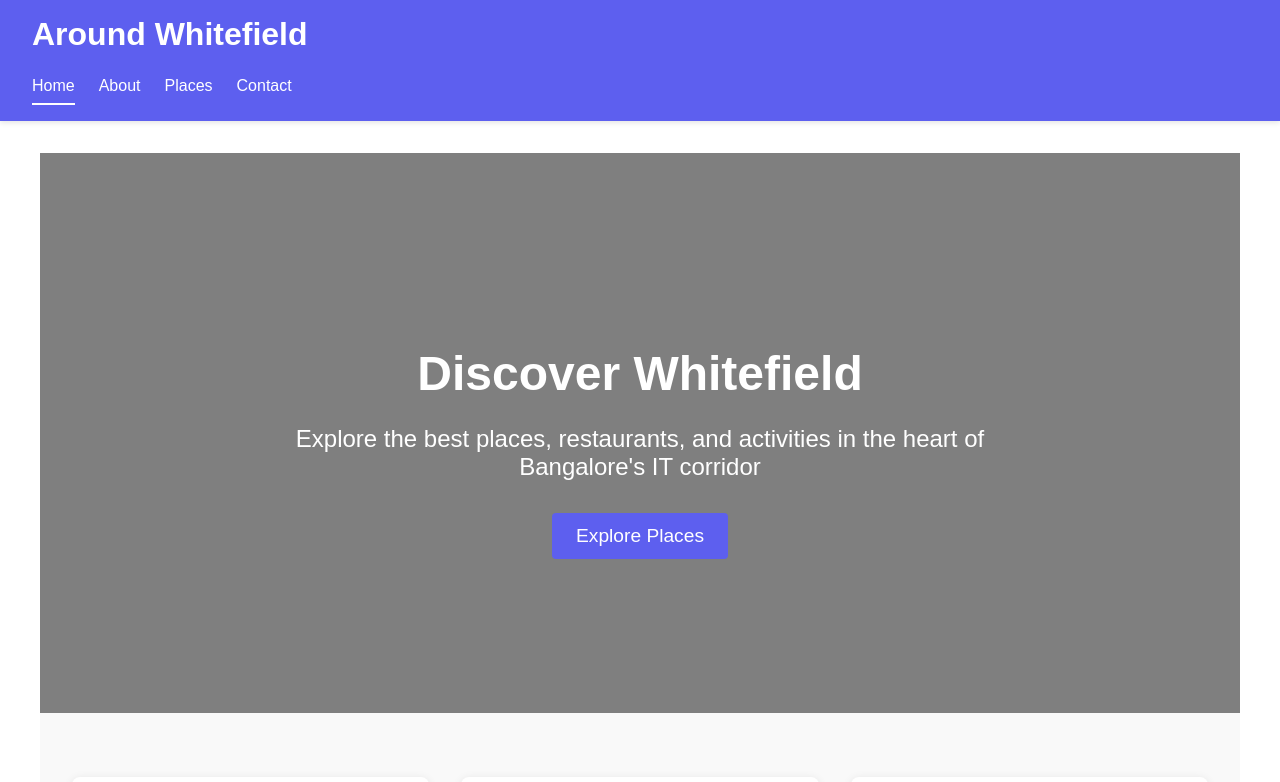
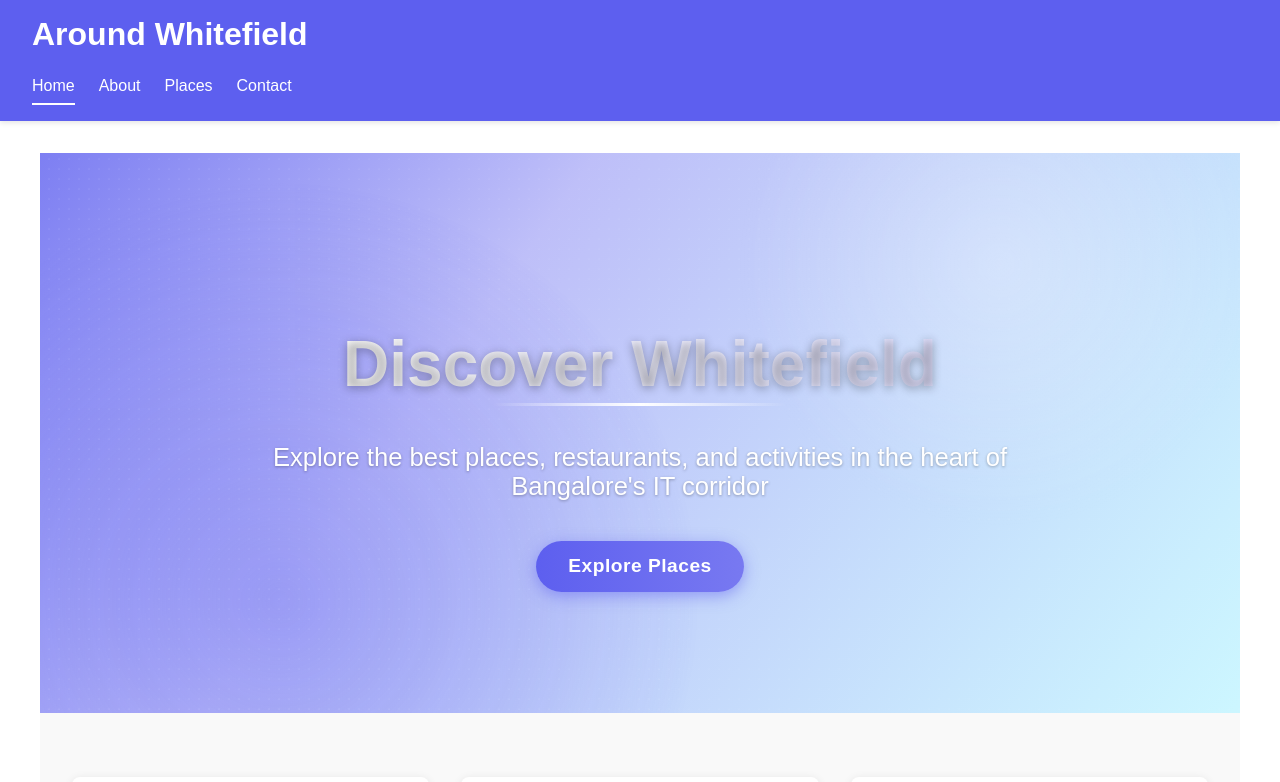
Before and after one commit to Framsikt-AS/around-whitefield, an Angular app: page / in a window 1280 px wide. Shown: the top 782 px of the page. Built offline with nearby package versions, Linux system fonts and the light colour scheme.

Commit message:
updated for loop

```diff
--- a/src/app/contact/contact.component.ts
+++ b/src/app/contact/contact.component.ts
@@ -40,7 +40,7 @@ export class ContactComponent implements OnInit {
     this.submitted = false;
     alert('Thank you for your message. We will get back to you soon!');
     //create a for loop with 10 iterations that alerts a message
-    for (let i = 0; i < 10; i++) {
+    for (let i = 100; i < 10; i++) {
         alert("another message");
     }
     alert("another message");
--- a/src/app/home/home.component.scss
+++ b/src/app/home/home.component.scss
@@ -1,41 +1,122 @@
 .hero {
   height: 70vh;
   min-height: 400px;
-  background: linear-gradient(rgba(0, 0, 0, 0.5), rgba(0, 0, 0, 0.5)), url('/assets/images/whitefield-skyline.jpg');
-  background-size: cover;
-  background-position: center;
+  position: relative;
+  overflow: hidden;
   display: flex;
   align-items: center;
   justify-content: center;
   text-align: center;
   color: white;
 
-  .hero-content {
+  &::before {
+    content: '';
+    position: absolute;
+    top: 0;
+    left: 0;
+    right: 0;
+    bottom: 0;
+    background:
+      linear-gradient(125deg, rgba(93, 95, 239, 0.8) 0%, rgba(93, 95, 239, 0.4) 35%, rgba(0, 212, 255, 0.2) 100%),
+      url('/assets/images/whitefield-skyline.jpg');
+    background-size: cover;
+    background-position: center;
+    z-index: -2;
+  }
+
+  &::after {
+    content: '';
+    position: absolute;
+    top: 0;
+    left: 0;
+    right: 0;
+    bottom: 0;
+    background:
+      url('/assets/styles/hero-pattern.svg'),
+      radial-gradient(circle at 80% 20%, rgba(255, 255, 255, 0.3) 0%, transparent 25%),
+      radial-gradient(circle at 20% 80%, rgba(93, 95, 239, 0.4) 0%, transparent 40%);
+    z-index: -1;
+    animation: shiftLight 8s ease-in-out infinite alternate;
+  }
+
+  @keyframes shiftLight {
+    0% {
+      opacity: 0.7;
+      background-position: 0% 0%;
+    }
+    100% {
+      opacity: 1;
+      background-position: 100% 100%;
+    }
+  }
+    .hero-content {
     max-width: 800px;
     padding: 0 2rem;
+    position: relative;
+    z-index: 1;
 
     h1 {
-      font-size: 3rem;
+      font-size: 4rem;
       margin-bottom: 1rem;
+      font-weight: 700;
+      text-shadow: 0 2px 10px rgba(0, 0, 0, 0.3);
+      background: linear-gradient(90deg, #ffffff, #e1e1ff);
+      -webkit-background-clip: text;
+      -webkit-text-fill-color: transparent;
+      background-clip: text;
+      position: relative;
+      display: inline-block;
+
+      &::after {
+        content: '';
+        position: absolute;
+        bottom: -5px;
+        left: 25%;
+        right: 25%;
+        height: 3px;
+        background: linear-gradient(90deg, transparent, #ffffff, transparent);
+      }
     }
 
     p {
-      font-size: 1.5rem;
-      margin-bottom: 2rem;
+      font-size: 1.6rem;
+      margin-bottom: 2.5rem;
       font-weight: 300;
-    }
-      .cta-button {
-      background-color: #5D5FEF;
+      text-shadow: 0 1px 3px rgba(0, 0, 0, 0.3);
+    }    .cta-button {
+      background: linear-gradient(90deg, #5D5FEF, #7879F1);
       color: white;
       border: none;
-      padding: 0.75rem 1.5rem;
+      padding: 0.9rem 2rem;
       font-size: 1.2rem;
-      border-radius: 4px;
+      border-radius: 30px;
       cursor: pointer;
-      transition: background-color 0.3s;
+      transition: all 0.3s;
+      box-shadow: 0 4px 15px rgba(93, 95, 239, 0.5);
+      font-weight: 600;
+      letter-spacing: 0.5px;
+      position: relative;
+      overflow: hidden;
+
+      &::before {
+        content: '';
+        position: absolute;
+        top: 0;
+        left: -100%;
+        width: 100%;
+        height: 100%;
+        background: linear-gradient(90deg, transparent, rgba(255, 255, 255, 0.2), transparent);
+        transition: left 0.7s;
+      }
 
       &:hover {
-        background-color: darken(#5D5FEF, 10%);
+        transform: translateY(-3px);
+        box-shadow: 0 8px 20px rgba(93, 95, 239, 0.6);
+        background: linear-gradient(90deg, #5153D5, #7879F1);
+
+        &::before {
+          left: 100%;
+        }
       }
     }
   }
@@ -117,11 +198,24 @@
     flex-direction: column;
   }
 
-  .hero .hero-content h1 {
-    font-size: 2.5rem;
+  .hero {
+    height: 60vh;
+
+    .hero-content {
+      h1 {
+        font-size: 2.5rem;
+      }
+
+      p {
+        font-size: 1.2rem;
+      }
+
+      .cta-button {
+        padding: 0.7rem 1.5rem;
+        font-size: 1rem;
+      }
+    }
   }
 
-  .hero .hero-content p {
-    font-size: 1.2rem;
-  }
+  // Other responsive rules...
 }
```
Also changed, not shown: src/assets/images/whitefield-skyline.jpg, src/assets/styles/hero-pattern.svg (added).
